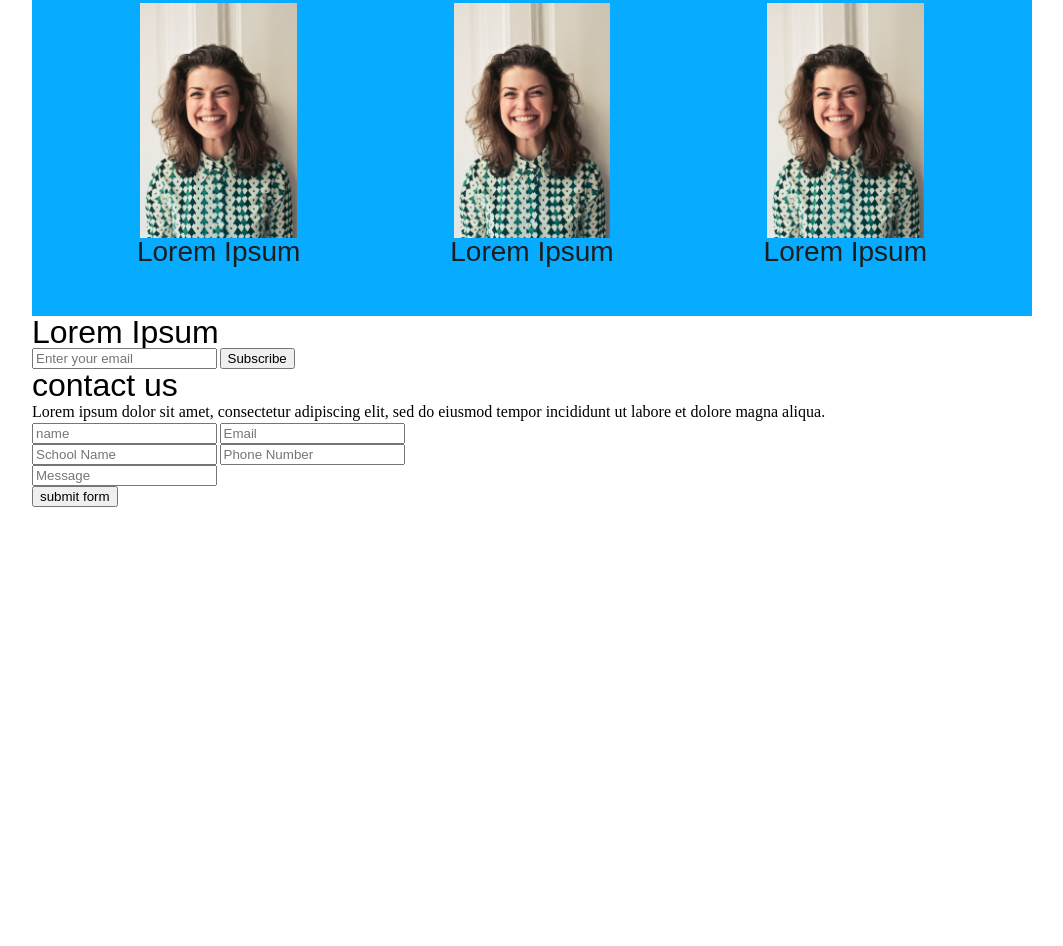
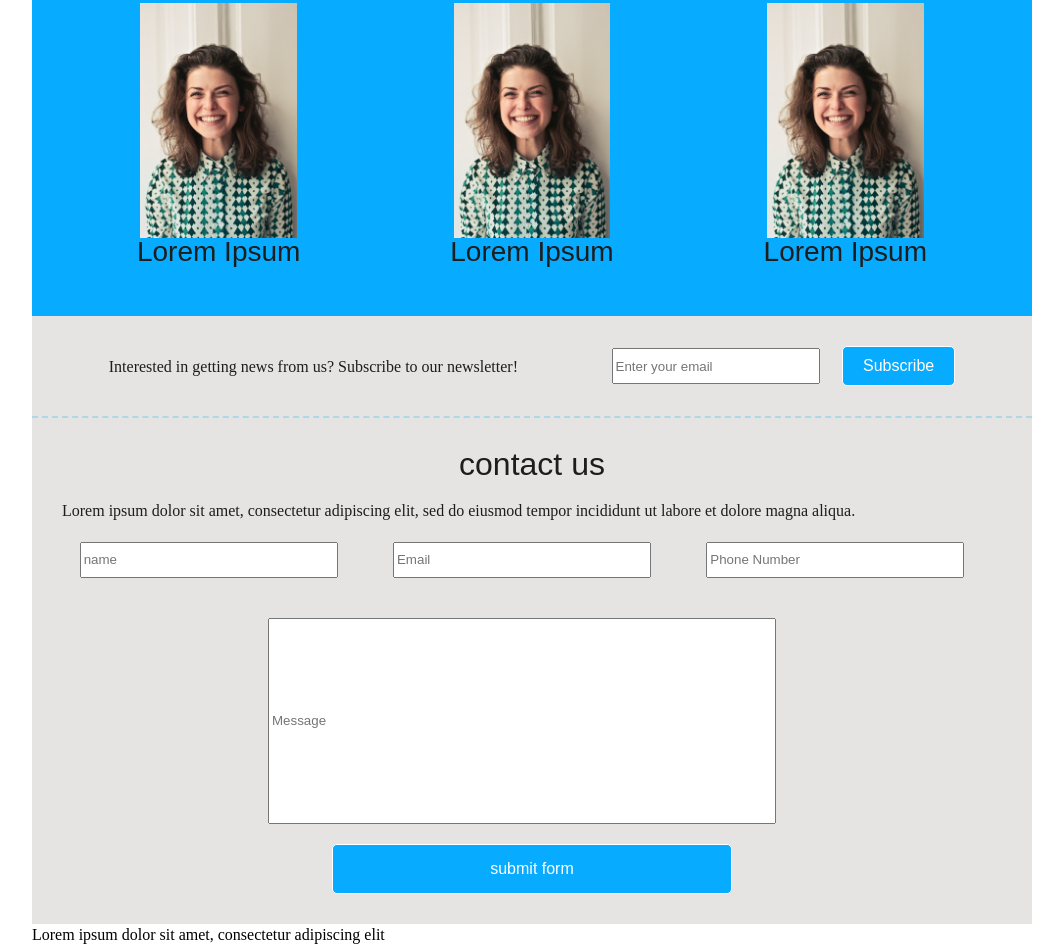
Before and after one commit to luncher-lambda-buildweek/LandingPage-Justine, a plain HTML site: page index.html in a window 1280 px wide. Shown: the part 1725-2671 px from the top of the page, without its empty margins (108-1171 px from the left). Before the commit the page ends 2232 px from the top, so only its background shows below. Drawn offline with Linux system fonts and the light colour scheme.

Commit message:
subscribe.less file create and contact.less file filled in

```diff
--- a/index.html
+++ b/index.html
@@ -26,7 +26,7 @@
 
             <div class="header">
                 <div class="header-content">
-                    <h2>Lorem Ipsum</h2>
+                    <h2>Join Luncher</h2>
                     <p>Lorem ipsum dolor sit amet, consectetur adipiscing elit, sed do eiusmod tempor incididunt ut labore et dolore magna aliqua.</p>
                     <button>Sign Up</button>
                 </div>
@@ -75,7 +75,7 @@
 
             <section class="team-container">
                 <div class="team-header">
-                    <h2>lorem Ipsum</h2>
+                    <h2>Our Team</h2>
                     <p>Lorem ipsum dolor sit amet, consectetur adipiscing elit, sed do eiusmod tempor incididunt ut labore et dolore magna aliqua.</p>
                 </div>
                 <div class="team-content">
@@ -111,7 +111,9 @@
             </section>
 
             <section class="subscribe-container">
-                <h2>Lorem Ipsum</h2>
+                <!-- <div class="subs-text"> -->
+                <p>Interested in getting news from us? Subscribe to our newsletter!</p>
+                <!-- </div> -->
                 <form>
                     <input type = "text" name = "email" placeholder="Enter your email">
                     <button>Subscribe</button>
@@ -119,23 +121,28 @@
             </section>
 
             <section class="contact-container">
+                <div class="contact-text">
                     <h2>contact us</h2>
                     <p>Lorem ipsum dolor sit amet, consectetur adipiscing elit, sed do eiusmod tempor incididunt ut labore et dolore magna aliqua.</p>
+                </div>
                 <form class="contact-form">
-                    <div class="name-email">
+                    <div class="info">
                         <input type="text" name="name" placeholder="name">
                         <input type="text" name="email" placeholder="Email">
-                    </div>
-                    <div class="school-info">
-                        <input type="text" name="school-name" placeholder="School Name">
                         <input type="text" name="phone-number" placeholder="Phone Number">
                     </div>
+                    <div class="message">
                         <input type="text" name="message" placeholder="Message">
+                    </div>
                     <div class="btn-div">
                         <button class = "submit-form-btn">submit form</button>
                     </div>
                 </form>
             </section>
+
+            <footer>
+                <p>Lorem ipsum dolor sit amet, consectetur adipiscing elit</p>
+            </footer>
     </div>
 
 </body>
--- a/less/contact.less
+++ b/less/contact.less
@@ -0,0 +1,48 @@
+.contact-container {
+    .generalPadding();
+    background-color: @lightGrey;
+    color: @darkGrey;
+
+    h2 {
+        text-align: center;
+        padding-bottom: 2rem;
+    }
+
+    .contact-form {
+
+        .info{
+            .flexbox-row();
+            justify-content: space-around;
+        }
+
+        .message {
+            text-align: center;
+
+            input {
+                width: 500px;
+                height: 200px;
+            }
+        }
+
+        input {
+            margin: 20px 0 20px 0;
+            width: 250px;
+            height: 30px;
+            margin-right: 2rem;
+
+        }
+
+        .btn-div {
+
+            text-align: center;
+            .submit-form-btn {
+                .button();
+                width: 400px;
+                height: 50px;
+            }
+        }
+
+
+
+    }
+}
--- a/less/index.less
+++ b/less/index.less
@@ -8,3 +8,5 @@
 @import "features.less";
 @import "about.less";
 @import "team.less";
+@import "subscribe.less";
+@import "contact.less";
--- /dev/null
+++ b/less/subscribe.less
@@ -0,0 +1,24 @@
+.subscribe-container {
+    .generalPadding();
+    .flexbox-row();
+    background-color: @lightGrey;
+    color: @darkGrey;
+    justify-content: space-around;
+    border-bottom: 2px dashed lightblue;
+
+   p {
+       padding-top: 1rem;
+   }
+
+   button {
+       .button();
+   }
+
+   input {
+       width: 200px;
+       height: 30px;
+       margin-right: 2rem;
+   }
+
+
+}
```
Also changed, not shown: css/index.css. Lines whose indentation alone changed are shown as unchanged.
